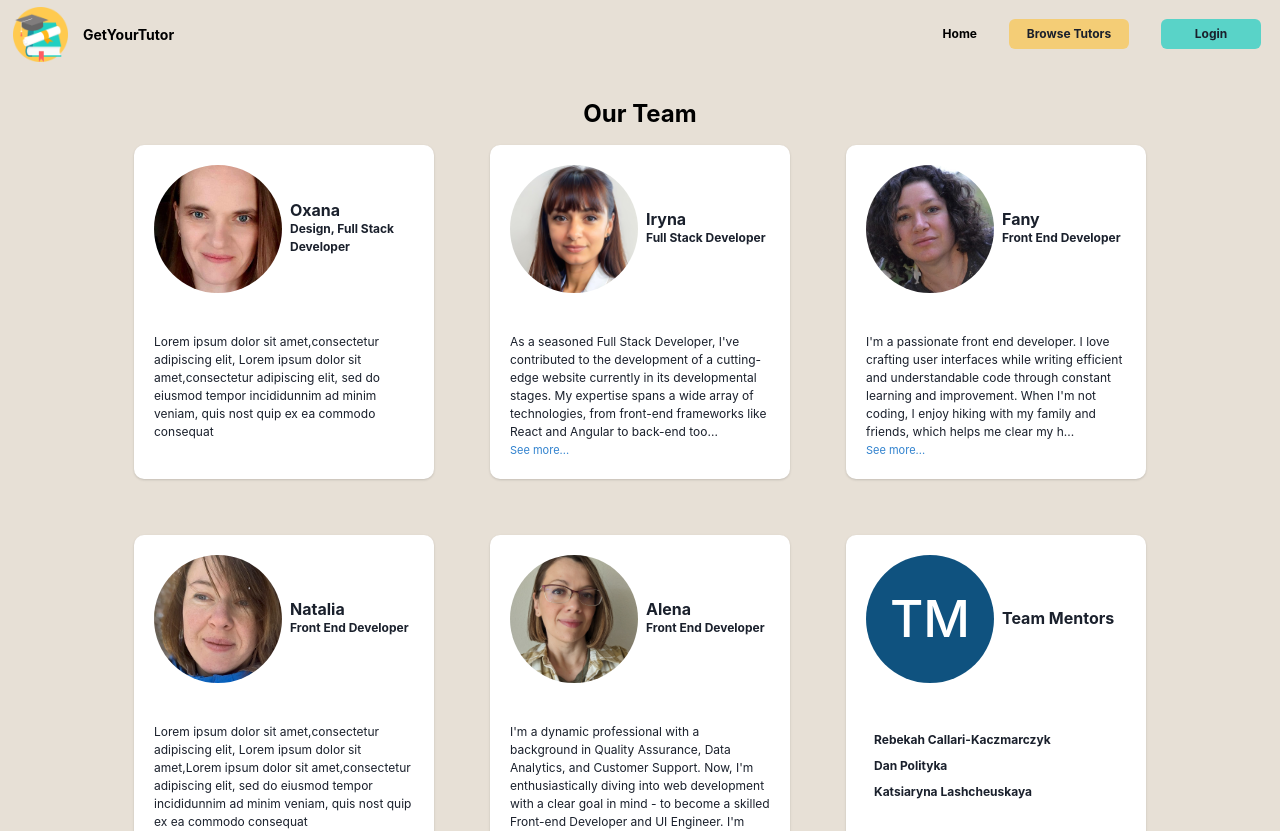
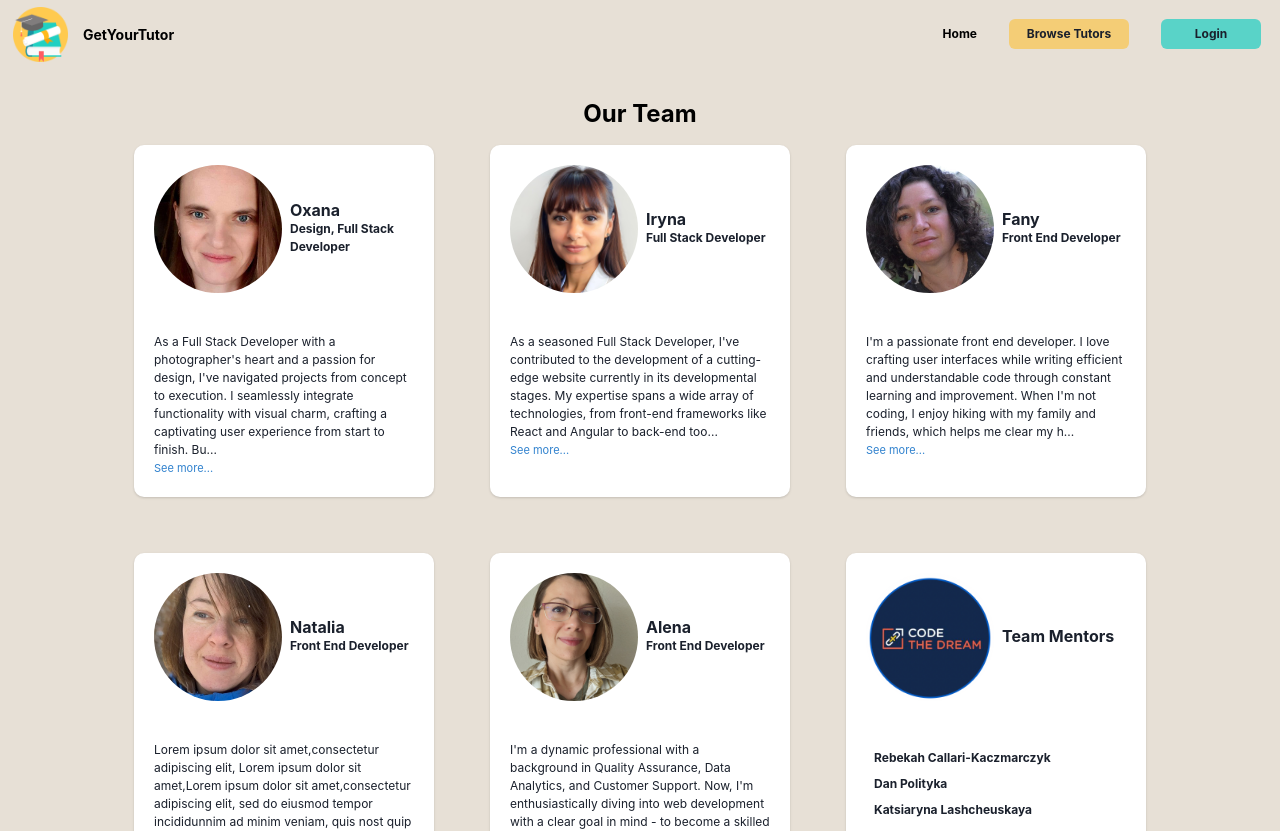
Before and after one commit to Code-the-Dream-School/ffprac-team2-front, a React (Vite) app: page /team in a window 1280 px wide. Shown: the top 831 px of the page. Built offline with nearby package versions, Linux system fonts and the light colour scheme.

Commit message:
Add CTD logo

```diff
--- a/src/pages/OurTeam.tsx
+++ b/src/pages/OurTeam.tsx
@@ -17,6 +17,7 @@ import IrynaImage from '../assets/members/Iryna.jpeg';
 import OxanaImage from '../assets/members/Oxana.jpeg';
 import AlenaImage from '../assets/members/Alena.jpg';
 import NataliaImage from '../assets/members/Natalia.png';
+import CTDLogo from '../assets/members/CTD.png';
 
 const MemberCard: React.FC<Member> = ({ name, role, image, description }) => {
     const MAX_LENGTH = 250;
@@ -82,7 +83,7 @@ const OurTeamPage: React.FC = () => {
             role: 'Design, Full Stack Developer',
             image: OxanaImage,
             description:
-                'Lorem ipsum dolor sit amet,consectetur adipiscing elit, Lorem ipsum dolor sit amet,consectetur adipiscing elit, sed do eiusmod tempor incididunnim ad minim veniam, quis nost quip ex ea commodo consequat',
+                "As a Full Stack Developer with a photographer's heart and a passion for design, I've navigated projects from concept to execution. I seamlessly integrate functionality with visual charm, crafting a captivating user experience from start to finish. But beyond my technical skills, I thrive in collaborative environments. Engaged in numerous full stack projects, I enjoy taking on various responsibilities, relishing the opportunity to learn new stacks, and collaborating with diverse teams. This experience strengthens my knowledge and confidence along my journey to Software Development. In my free time, I cherish moments with my family, enjoy hiking, read books to discuss in my book club, and train for triathlons to maintain good physical shape and mental state."
         },
         {
             name: 'Iryna',
@@ -117,7 +118,7 @@ const OurTeamPage: React.FC = () => {
         {
             name: 'Team Mentors',
             role: '',
-            image: '',
+            image: CTDLogo,
             description: 'Rebekah Callari-Kaczmarczyk, Dan Polityka, Katsiaryna Lashcheuskaya',
         },
     ];
```
Also changed, not shown: src/assets/members/CTD.png (added).
